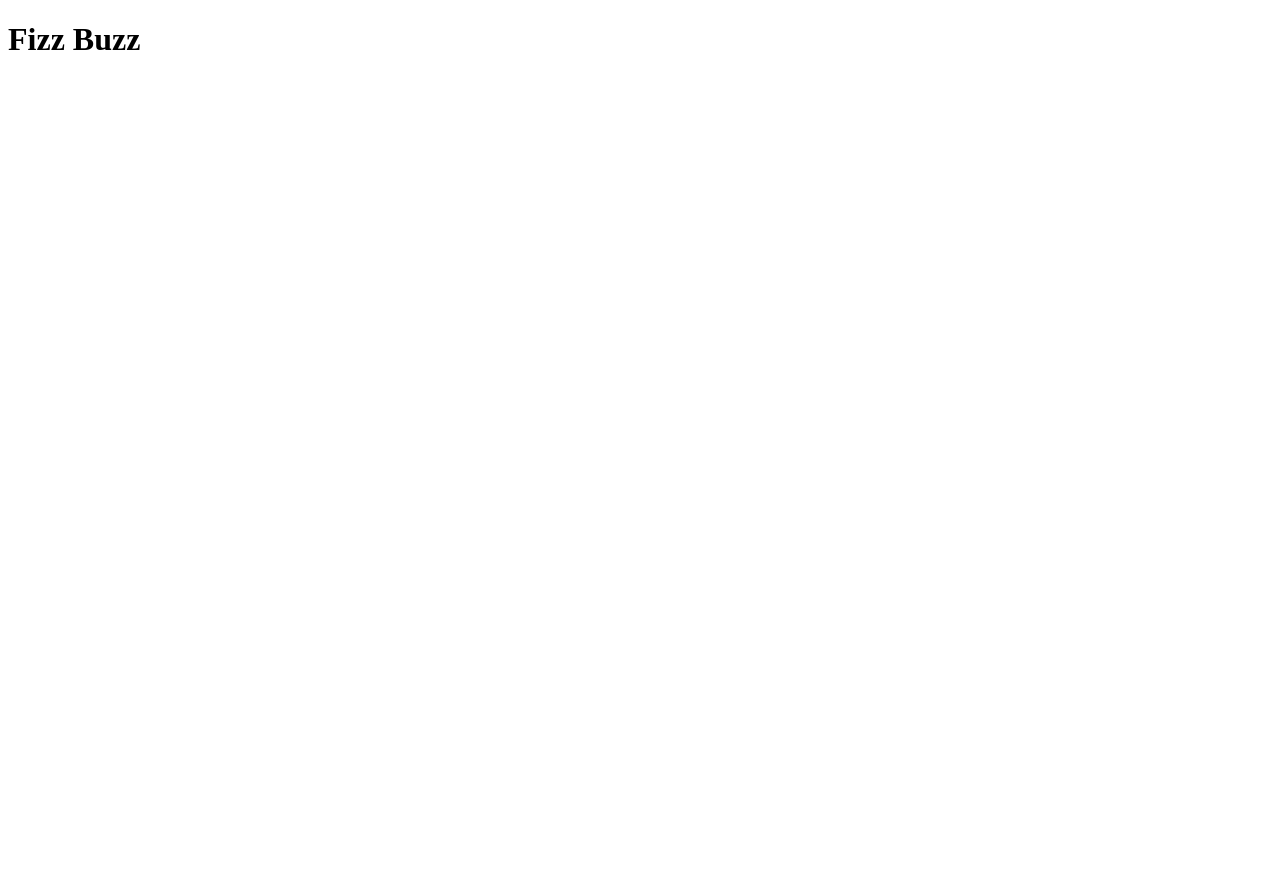
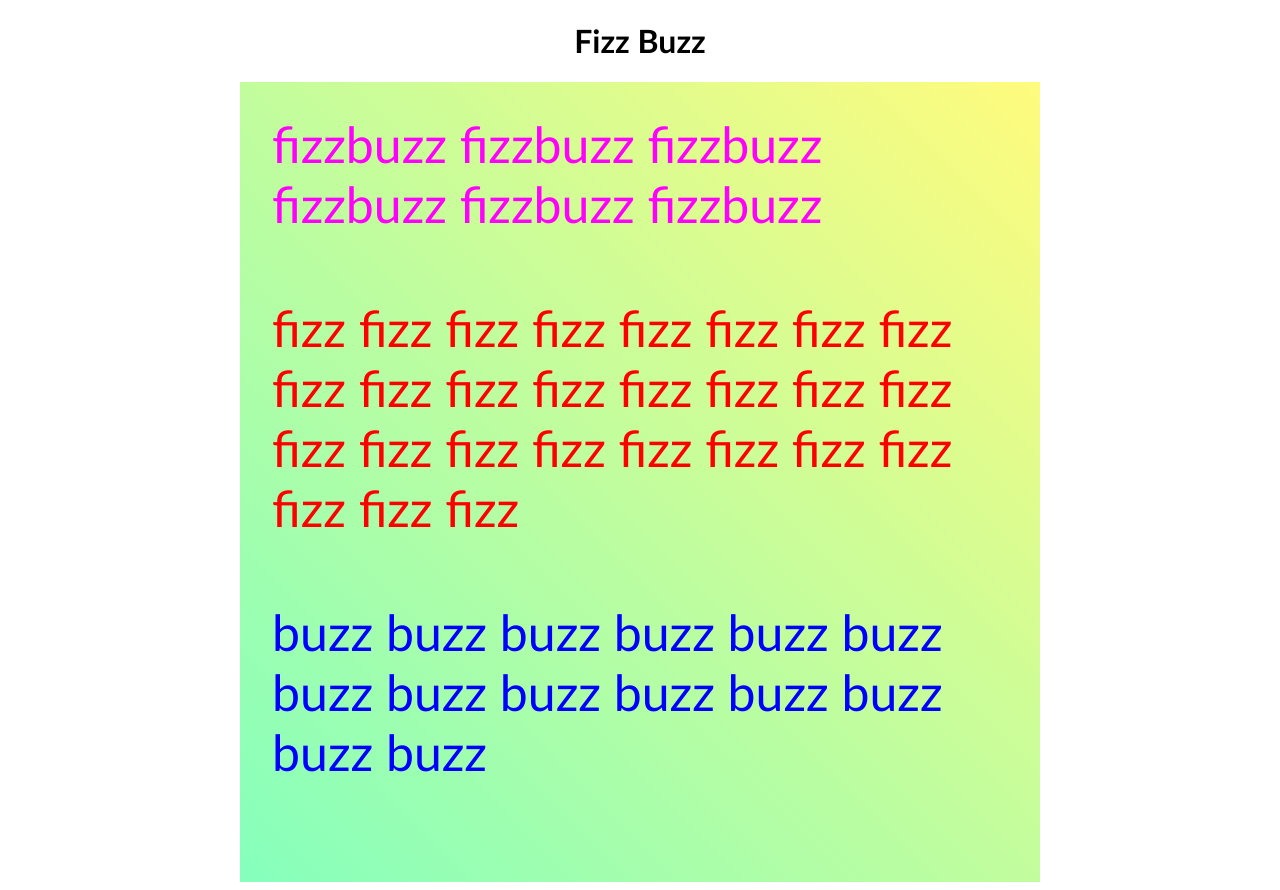
Before and after one commit to RiccardoNestola/js-fizzbuzz, a plain HTML site: page index.html in a window 1280 px wide. Before the commit the page ends 800 px from the top, so only its background shows below. Drawn offline with Linux system fonts and the light colour scheme.

Commit message:
add bonus 1 and 2

```diff
--- a/css/style.css
+++ b/css/style.css
@@ -0,0 +1,29 @@
+
+body{
+    font-family:'Gill Sans', 'Gill Sans MT', 'Trebuchet MS', sans-serif;
+}
+
+
+
+.container {
+    width: 800px;
+    height: 800px;
+    background-color: #85FFBD;
+    background-image: linear-gradient(45deg, #85FFBD 0%, #FFFB7D 100%);
+    margin: 0 auto;
+    color: white;
+    display: flex;
+    flex-direction: column;
+}
+
+h1{
+    text-align: center;
+}
+
+#fizz,
+#fizzbuzz,
+#buzz{
+    font-size: 50px;
+    padding: 2rem;
+
+}
--- a/index.html
+++ b/index.html
@@ -11,6 +11,25 @@
 
 <main>
     <h1> Fizz Buzz</h1>
+
+
+
+    <div class="container">
+
+        <div id="fizzbuzz">
+
+        </div>
+
+        <div id="fizz">
+
+        </div>
+
+        <div id="buzz">
+
+        </div>
+
+
+    </div>
 </main>
 
 
--- a/js/script.js
+++ b/js/script.js
@@ -28,10 +28,23 @@ for (let index = 1; index <= 100; index++) {
 
     if (index % 3 === 0 && index % 5 === 0) {
         console.log("fizzbuzz");
+        let fizzbuzz = document.getElementById('fizzbuzz');
+        fizzbuzz.append('fizzbuzz ');
+        document.getElementById("fizzbuzz").style.color = "magenta";
+
+
     } else if (index % 3 === 0) {
         console.log("fizz");
+        let fizz = document.getElementById('fizz');
+        fizz.append('fizz ');
+        document.getElementById("fizz").style.color = "red";
+
+
     } else if (index % 5 === 0) {
         console.log("buzz");
+        let buzz = document.getElementById('buzz');
+        buzz.append('buzz ');
+        document.getElementById("buzz").style.color = "blue";
     } else {
         console.log(index);
     }
```
